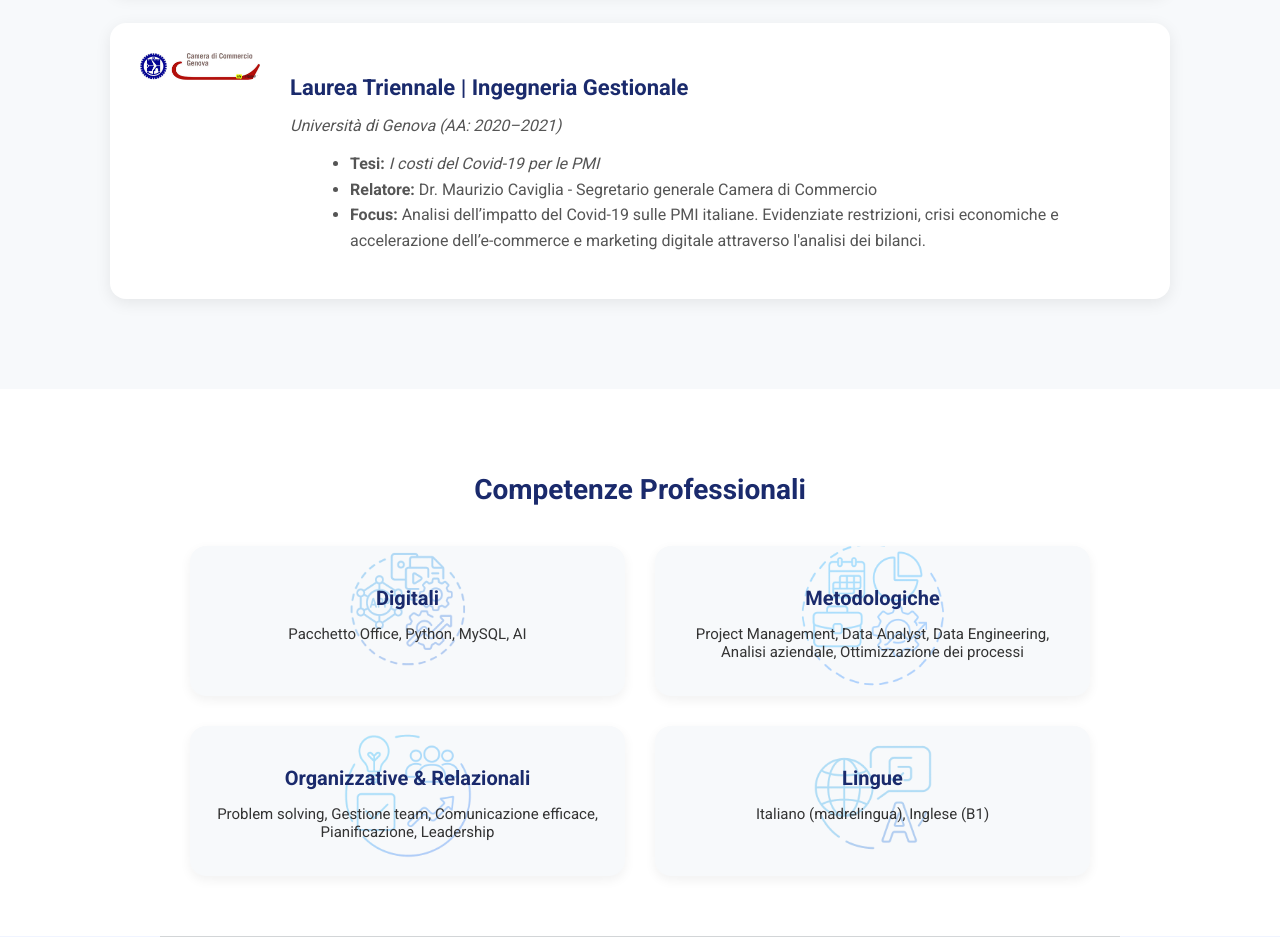
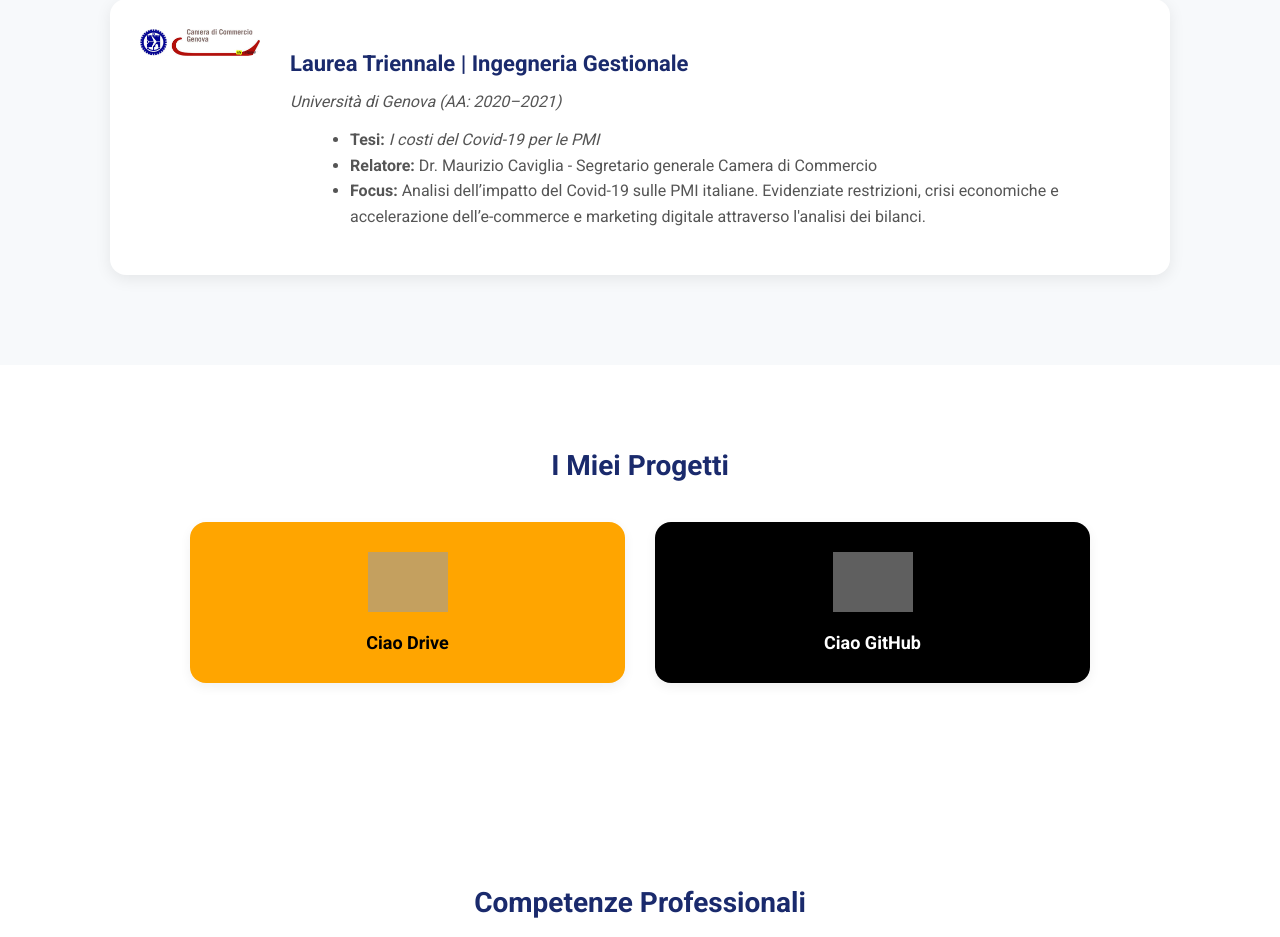
Before and after one commit to EnricoGuidi/Curriculum-Vitae, a Flask app: page / in a window 1280 px wide. Shown: the part 1479-2416 px from the top of the page. Run offline with Flask 3, Linux system fonts and the light colour scheme; grey boxes are pictures that could not be loaded.

Commit message:
ADD "I MIEI PROGETTI": LINK FOR GOOGLE DRIVE AND GITHUB

```diff
--- a/static/style.css
+++ b/static/style.css
@@ -169,6 +169,73 @@ header {
     list-style-type: circle;
     margin-left: 20px;
 }
+
+
+/* —––––– I MIEI PROGETTI –––––— */
+.projects-section {
+    background-color: var(--white-color);
+    padding: 60px 30px;
+    text-align: center;
+  }
+  .projects-section h2 {
+    font-size: 28px;
+    color: var(--primary-color);
+    margin-bottom: 40px;
+  }
+
+  /* layout a griglia affine a “Competenze Professionali” */
+  .project-buttons {
+    display: grid;
+    grid-template-columns: repeat(auto-fit, minmax(300px, 1fr));
+    gap: 30px;
+    max-width: 900px;
+    margin: 0 auto 60px;
+  }
+
+  /* card generica ripresa da .skill-card */
+  .project-button {
+    display: flex;
+    flex-direction: column;
+    align-items: center;
+    padding: 30px 20px;
+    border-radius: 16px;
+    box-shadow: 0 4px 12px rgba(0,0,0,0.06);
+    text-decoration: none;   /* rimuove underline */
+    transition: transform 0.3s ease, box-shadow 0.3s ease;
+  }
+  .project-button:hover {
+    transform: translateY(-8px) scale(1.03);
+    box-shadow: 0 8px 20px rgba(0,0,0,0.15);
+  }
+  .project-button img {
+    width: 80px;
+    height: auto;
+    margin-bottom: 20px;
+    opacity: 0.6;
+    pointer-events: none;
+  }
+  .project-button span {
+    font-size: 18px;
+    font-weight: 600;
+  }
+
+  /* DRIVE: sfondo arancione, testo nero */
+  .drive-button {
+    background-color: orange;
+    color: black;
+  }
+
+  /* GITHUB: sfondo nero, testo bianco */
+  .github-button {
+    background-color: black;
+    color: white;
+  }
+
+
+
+
+
+
 
 /* COMPETENZE PROFESSIONALI */
 .skills-section {
--- a/templates/index.html
+++ b/templates/index.html
@@ -37,13 +37,11 @@
                 <p>✉️ <a href="mailto:enrico.guidi.ing@gmail.com">enrico.guidi.ing@gmail.com</a></p>
                 <p class="intro">
                     <em>
-                        Project Manager e Ingegnere Gestionale con solida esperienza nel Controllo di Gestione,
-                        nella pianificazione economico-finanziaria e nell’analisi dei dati aziendali. Specializzato
-                        nello sviluppo di soluzioni digitali per il monitoraggio di budget, KPI e performance operative,
-                        attraverso l’utilizzo di linguaggi di programmazione come Python e SQL. Mi occupo di guidare
-                        progetti strategici che integrano automazione, analisi predittiva e strumenti di Business Intelligence,
-                        con l’obiettivo di trasformare i dati in decisioni operative efficaci e sostenibili,
-                        generando valore concreto per l’impresa.
+                        Project Manager e Ingegnere Gestionale con consolidata esperienza nel Controllo di Gestione, nella pianificazione
+                        economico-finanziaria e nell’analisi dei dati aziendali. Specializzato nel Project Management e appassionato di
+                        Data Analysis, sviluppo soluzioni digitali per l’ottimizzazione dei processi aziendali e delle decisioni strategiche.
+                        Utilizzo strumenti di programmazione come Python e SQL per progettare sistemi di monitoraggio di budget,
+                         KPI e performance operative, con un approccio orientato all’efficienza e alla creazione di valore sostenibile per l’impresa.
                     </em>
                 </p>
             </div>
@@ -110,6 +108,28 @@
             </div>
         </div>
     </section>
+
+
+    <!-- I MIEI PROGETTI -->
+    <section class="projects-section">
+      <h2>I Miei Progetti</h2>
+      <div class="project-buttons">
+        <a href="https://drive.google.com/drive/folders/1sRMOMslUe7LrcriFCiozEmoPWO384olF?usp=share_link"
+           target="_blank"
+           class="project-button drive-button">
+          <img src="{{ url_for('static', filename='img/logo_google_drive.jpeg') }}" alt="Google Drive">
+          <span>Ciao Drive</span>
+        </a>
+        <a href="https://github.com"
+           target="_blank"
+           class="project-button github-button">
+          <img src="{{ url_for('static', filename='img/logo_github.') }}" alt="GitHub">
+          <span>Ciao GitHub</span>
+        </a>
+      </div>
+    </section>
+
+
 
     <!-- COMPETENZE PROFESSIONALI -->
     <section class="skills-section">
@@ -200,8 +220,7 @@
                 </div>
             </div>
         </div>
-    </section>
-
+    </section>  <!-- fine extra-info-section -->
 
 
     <!-- SOCIAL MEDIA LINKS -->
```
